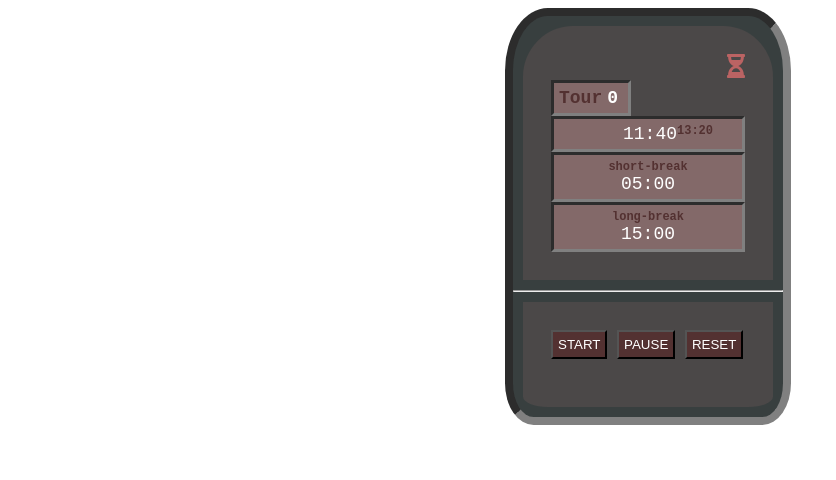
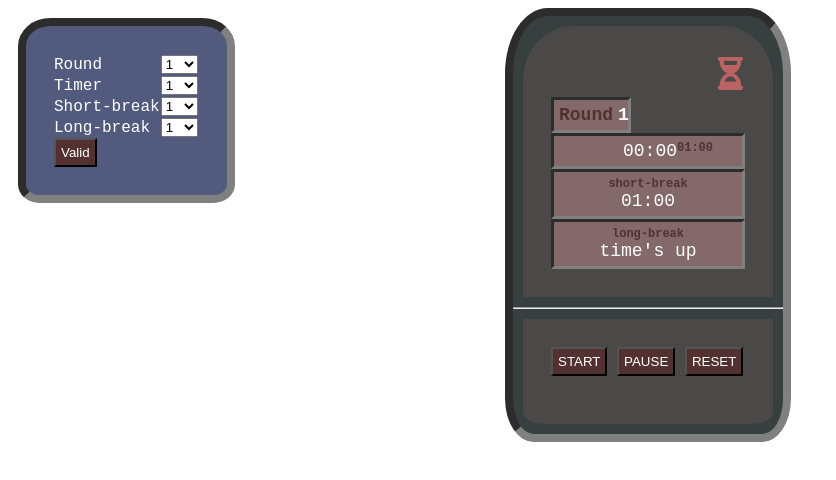
Before and after one commit to Bruxellesflorian/pomodorotimer, a plain HTML site: page index.html in a window 1280 px wide. Both pictures are taken after a click on the button "START". Shown: the whole page, without its empty margins (0-836 px from the left). Drawn offline with Linux system fonts and the light colour scheme.

Commit message:
on ajoute

```diff
--- a/index.html
+++ b/index.html
@@ -13,30 +13,31 @@
 </head>
 
 <body>
-    <!-- <div class="ABSOLUTE boite rond">
+    <div class="ABSOLUTE boite rond">
 
-    </div> -->
+    </div>
     <div class="flexColumns marginAuto">
 
         <div class="rond" height="400px">
 
             <div class="boite borderTOP">
                 <div class="end">
-                    <i class="fas fa-hourglass-half"></i>
+                    <img id="sablier" src="./img/sablier.PNG" alt="">
+
                 </div>
-                <div class="vitreTour break flex borderTopRight">Tour <div class="textWhite" id="tour">0</div>
+                <div class="vitreTour break flex borderTopRight">Round <div class="textWhite" id="tour"></div>
                 </div>
                 <div class="vitreblanche textAlignCENTER">
-                    <div id="timerPrincipale">00:00</div>
-                    <div class="break" id="petitTimerPrincipale">25:00</div>
+                    <div id="timerPrincipale"></div>
+                    <div class="break" id="petitTimerPrincipale"></div>
                 </div>
                 <div class="vitreblanche">
                     <div class="break">short-break</div>
-                    <div id="timerDeux">05:00</div>
+                    <div id="timerDeux"></div>
                 </div>
                 <div class="vitreblanche">
                     <div class="break">long-break </div>
-                    <div id="fin">15:00</div>
+                    <div id="fin"></div>
                 </div>
             </div>
             <hr>
--- a/script.js
+++ b/script.js
@@ -1,35 +1,68 @@
 const body = document.body
-// const fentreOption = document.querySelector(".ABSOLUTE")
-// const listChoix = [{titre:"Nombre de tour ",class:"a1"},{titre:"Timer ",class:"a2"},{titre:"short-break ",class:"a3"},{titre:"long-break ",class:"a4"},
-// ]
-// const tableO = document.createElement("table")
-// fentreOption.appendChild(tableO)
-// for (let elem of listChoix){
-//     const tr = document.createElement("tr")
-//     tr.innerHTML = elem.titre
-//     fentreOption.appendChild(tr)
+const sablier = document.querySelector("#sablier")
+const fentreOption = document.querySelector(".ABSOLUTE")
+const listChoix = [{
+    titre: "Round ",
+    class: "a1"
+}, {
+    titre: "Timer ",
+    class: "a2"
+}, {
+    titre: "Short-break ",
+    class: "a3"
+}, {
+    titre: "Long-break ",
+    class: "a4"
+}, ]
+const tableO = document.createElement("table")
+fentreOption.appendChild(tableO)
 
-//     const td = document.createElement("td")
-//     tr.appendChild(td)
-//     const select = document.createElement("select")
-//     select.classList.add(elem.class)
-//     td.appendChild(select)
-//     for(let i = 1; i<30;i++){
-//         const opt = document.createElement("option")
-//         opt.innerHTML = i
-//         select.appendChild(opt)
-//     }
+for (let elem of listChoix) {
+    const tr = document.createElement("tr")
+    tr.innerHTML = elem.titre
+    fentreOption.appendChild(tr)
+    const td = document.createElement("td")
+    tr.appendChild(td)
+    const select = document.createElement("select")
+    select.classList.add(elem.class)
+    td.appendChild(select)
+    for (let i = 1; i < 30; i++) {
+        const opt = document.createElement("option")
+        opt.innerHTML = i
+        select.appendChild(opt)
+    }
 
-// }
+}
+const closed = document.createElement("button")
+fentreOption.appendChild(closed)
+closed.innerHTML = "Valid"
 //______________
 //temps Principale
 const timerPrincipale = document.querySelector("#timerPrincipale")
 const petitTimerPrincipale = document.querySelector("#petitTimerPrincipale")
 
+function test() { //temps Principale
+    sec = 0
+    min = 0
+    petitSec = 60
+    petitMin = (document.querySelector(".a2").value) - 1
+    sec2 = 60
+    min2 = (document.querySelector(".a3").value)
+    sec3 = 60
+    min3 = (document.querySelector(".a4").value)
+
+    tourChoix = document.querySelector(".a1").value
+
+    timerPrincipale.innerHTML = afficheTemp(min) + ":00"
+    petitTimerPrincipale.innerHTML = afficheTemp(petitMin + 1) + ":00"
+    timerDeux.innerHTML = afficheTemp(document.querySelector(".a3").value) + ":00"
+    timerDeFin.innerHTML = afficheTemp(document.querySelector(".a4").value) + ":00"
+}
 let sec = 0
 let min = 0
 let petitSec = 60
-let petitMin = 24
+let petitMin = (document.querySelector(".a2").value) - 1
+
 //______________
 let tour = 0
 const tourAffiche = document.querySelector("#tour")
@@ -37,12 +70,12 @@ const tourAffiche = document.querySelector("#tour")
 //temps deux
 const timerDeux = document.querySelector("#timerDeux")
 let sec2 = 60
-let min2 = 4
+let min2 = (document.querySelector(".a3").value)
 //______________
 //temps trois
 const timerDeFin = document.querySelector("#fin")
 let sec3 = 60
-let min3 = 14
+let min3 = (document.querySelector(".a4").value)
 
 let lance_timer;
 
@@ -66,19 +99,27 @@ const button = document.body.addEventListener("click", function (e) {
     }
     if (e.target == reset_button) {
         console.log("reset");
-        clearInterval(lance_timer)
-        resetLeTemp()
-        bolStart = true
-        tour=0
+        // clearInterval(lance_timer)
+        // resetLeTemp()
+        // bolStart = true
+        // tour=0
+        window.location = ""
+    }
+    if (e.target == closed) {
+        fentreOption.style.display = "none"
+    }
+    if(e.target == sablier){
+        fentreOption.style.display = "block"
     }
 })
 let bearkPrincipal = true;
 let bolShortBreak = false;
 
 function timer() {
+    test()
     lance_timer = setInterval(() => {
 
-        if(tour < 4){
+        if (tour < tourChoix) {
             if (bearkPrincipal === true) {
                 sec++
                 petitSec--
@@ -95,45 +136,44 @@ function timer() {
                 petitTimerPrincipale.innerHTML = afficheTemp(petitMin) + ":" + afficheTemp(petitSec)
                 timerPrincipale.innerHTML = afficheTemp(min) + ":" + afficheTemp(sec)
             }
-        if (min == 25) {
+            if (min == document.querySelector(".a2").value) {
                 bearkPrincipal = false
-            resetLeTemp()
-            tour += 1
+                tour++
                 console.log('tour:', tour)
                 tourAffiche.innerHTML = tour
                 bolShortBreak = true
                 timerDeux.innerHTML = afficheTemp(min2) + ":" + afficheTemp(sec2)
-            petitTimerPrincipale.innerHTML = afficheTemp(petitMin+1) + ":00"
+                petitTimerPrincipale.innerHTML = afficheTemp(petitMin) + ":00"
+                test()
             }
             if (bolShortBreak === true) {
-            if(min2 == 0){
-                bearkPrincipal=true
-                bolShortBreak= false
+                if (min2 == 0) {
+                    bearkPrincipal = true
+                    bolShortBreak = false
                     sec2 = 60
-                min2 = 4
+                    min2 = document.querySelector(".a3").value
                 }
                 sec2--
-            if(sec2 == 0){
+                if (sec2 == 0) {
                     sec2 = 60
                     min2--
                 }
                 timerDeux.innerHTML = afficheTemp(min2) + ":" + afficheTemp(sec2)
             }
-        if(bolShortBreak === false){
-            timerDeux.innerHTML = afficheTemp(min2+1) + ":" + "00"
+            if (bolShortBreak === false) {
+                timerDeux.innerHTML = afficheTemp(min2) + ":" + "00"
             }
         }
 
-    if(tour == 4){
-        timerDeux.innerHTML = afficheTemp(min2+1) + ":" + "00"
-        if(min3 == 0){
+        if (tour == tourChoix) {
+            timerDeux.innerHTML = afficheTemp(min2) + ":" + "00"
+            if (min3 == 0) {
                 clearInterval(lance_timer)
                 timerDeFin.innerHTML = "time's up"
                 tour++
-        }
-        else{
+            } else {
                 sec3--
-            if(sec3 == 0){
+                if (sec3 == 0) {
                     sec3 = 60
                     min3--
                 }
@@ -141,7 +181,7 @@ function timer() {
             }
         }
 
-    }, 0,1);
+    }, 0, 1);
 }
 
 function afficheTemp(ValeurTime) {
@@ -152,20 +192,21 @@ function afficheTemp(ValeurTime) {
     }
 }
 
-function resetLeTemp() { //temps Principale
-    sec = 0
-    min = 0
-    petitSec = 60
-    petitMin = 24
-    sec2 = 60
-    min2 = 4
-    sec3 = 60
-    min3 = 14
-    timerPrincipale.innerHTML = afficheTemp(min) + ":00"
-    petitTimerPrincipale.innerHTML = afficheTemp(petitMin+1) + ":00"
-    timerDeux.innerHTML = afficheTemp(min2+1) + ":00"
-    timerDeFin.innerHTML = afficheTemp(min3+1) + ":00"
-}
+// function resetLeTemp() { //temps Principale
+//     sec = 0
+//     min = 0
+//     petitSec = 60
+//     petitMin = document.querySelector(".a2").value
+//     sec2 = 60
+//     min2 = 4
+//     sec3 = 60
+//     min3 = 14
+//     timerPrincipale.innerHTML = afficheTemp(min) + ":00"
+//     petitTimerPrincipale.innerHTML = petitMin + ":00"
+//     timerDeux.innerHTML = afficheTemp(min2+1) + ":00"
+//     timerDeFin.innerHTML = afficheTemp(min3+1) + ":00"
+// }
+
 
 function deroulementPlus(Sec, Min) {
     if (Sec == 60) {
@@ -176,12 +217,3 @@ function deroulementPlus(Sec, Min) {
         }
     }
 }
-function deroulementMoin(SecM, MinP) {
-    if (SecM == 0) {
-        SecM = 60
-        MinP--
-        if (MinP == 0) {
-            MinP = 60
-        }
-    }
-}
--- a/style.css
+++ b/style.css
@@ -100,4 +100,12 @@ button{
     position: absolute;
     width: fit-content;
     background-color: rgb(82, 90, 126);
+
 }
+div{
+    height: fit-content;
+    transition-duration: 1s;
+}
+img{
+    width: 30px;
+}
```
Also changed, not shown: img/sablier.PNG (added). Lines whose indentation alone changed are shown as unchanged.
